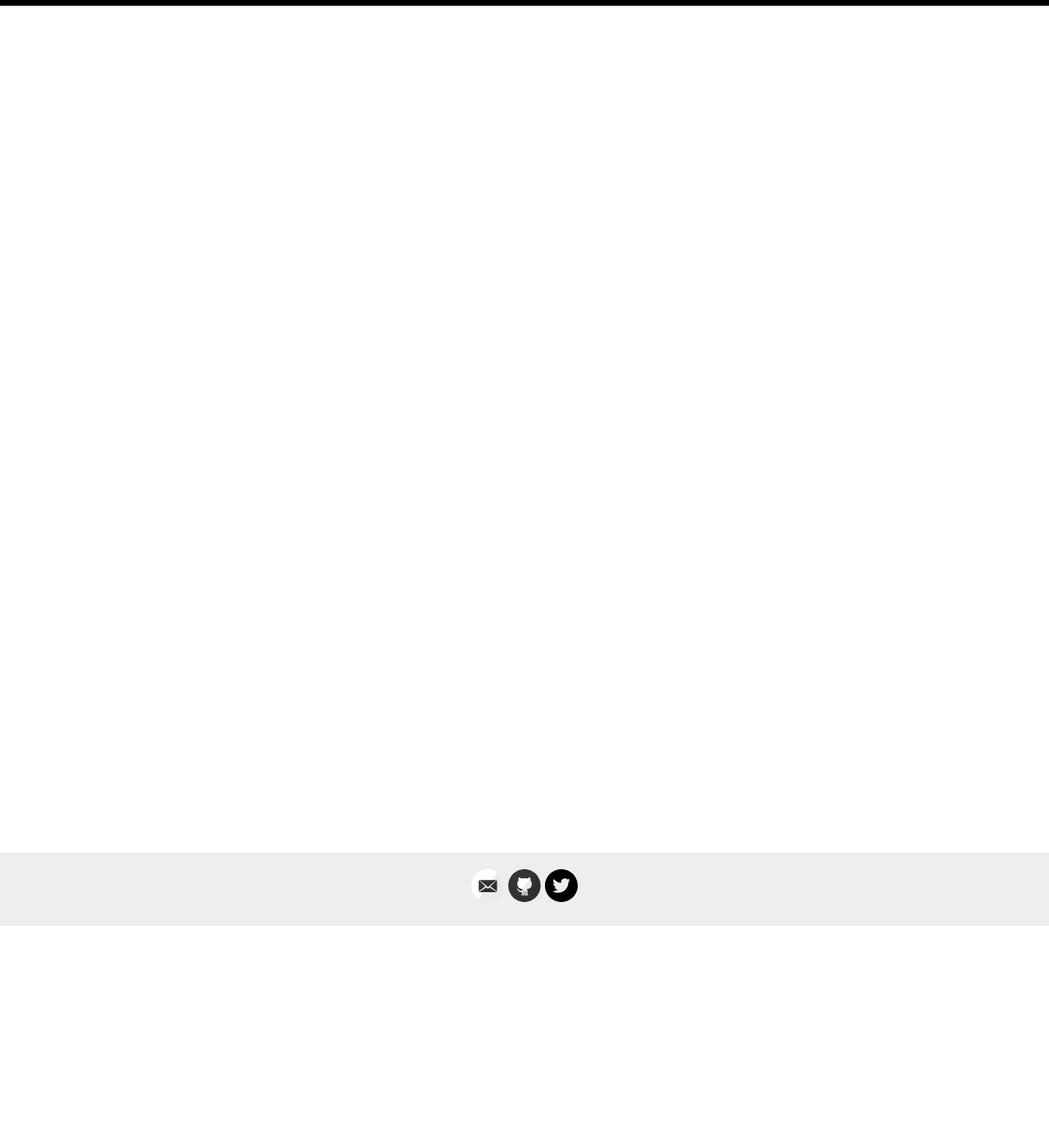
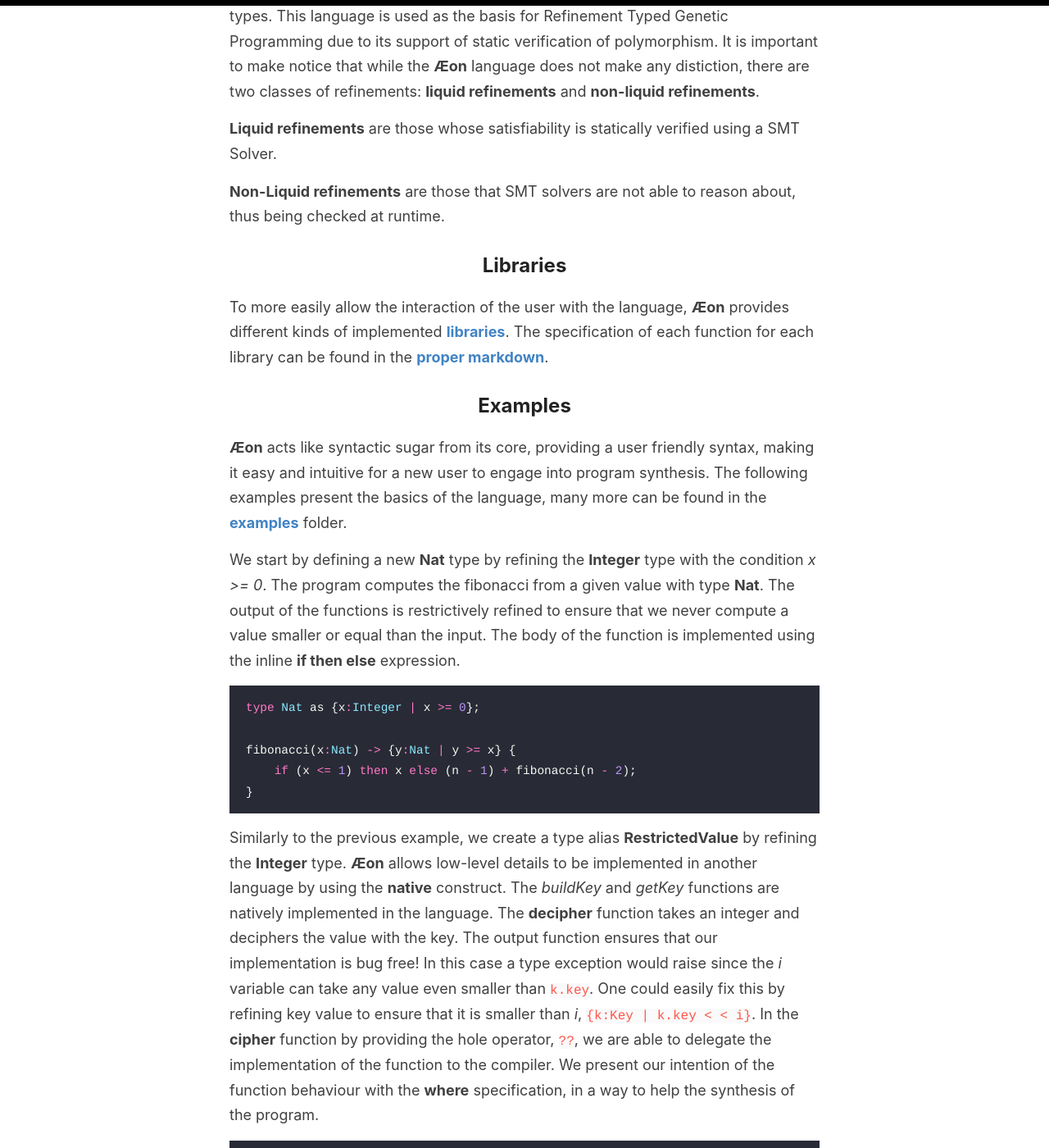
Before and after one commit to pcanelas/pcanelas.github.io, a Jekyll site: the page built from _pages/aeon.md, in a window 1280 px wide and 1400 px high, scrolled down 271 px. Shown: the whole window at 82% size. Built offline with Jekyll 4.4.1, drawn with Linux system fonts in a browser that asks for light colours; some of the changed text lies outside the part shown.

Commit message:
Updated The aeon language page

````diff
--- a/_layouts/post.html
+++ b/_layouts/post.html
@@ -27,9 +27,9 @@ layout: default
     {{ content }}
   </div>
 
-  <div>
+  <!-- <div>
     <p><span class="share-box">Share:</span> <a href="http://twitter.com/share?text={{ page.title }}&url={{site.url}}{{page.url}}" target="_blank">Twitter</a>, <a href="https://www.facebook.com/sharer.php?u={{site.url}}{{page.url}}" target="_blank">Facebook</a></p>
-  </div>
+  </div>-->
 
   <!--<div class="date">
     Written on {{ page.date | date: "%B %e, %Y" }}
--- a/_pages/aeon.md
+++ b/_pages/aeon.md
@@ -1,7 +1,56 @@
 ---
 layout: page
-title: Software
-permalink: /software/aeon
+title: The Æon Programming Language
+permalink: /aeon/
+categories: [Program Synthesis, Refinement Types, Genetic Programming]
 ---
 
-Aeon here
+
+**Æon** is a programming language with polymorphism and non-restricted-refined types. This language is used as the basis for Refinement Typed Genetic Programming due to its support of static verification of polymorphism.
+It is important to make notice that while the **Æon** language does not make any distiction, there are two classes of refinements: **liquid refinements** and **non-liquid refinements**.
+
+**Liquid refinements** are those whose satisfiability is statically verified using a SMT Solver.
+
+**Non-Liquid refinements** are those that SMT solvers are not able to reason about, thus being checked at runtime.
+
+## Libraries
+
+To more easily allow the interaction of the user with the language, **Æon** provides different kinds of implemented [**libraries**](aeon/libraries). The specification of each function for each library can be found in the [**proper markdown**](aeon/libraries/Documentation.md).
+
+
+## Examples
+
+**Æon** acts like syntactic sugar from its core, providing a user friendly syntax, making it easy and intuitive for a new user to engage into program synthesis. The following examples present the basics of the language, many more can be found in the [**examples**](examples/aeon3/) folder.
+
+We start by defining a new **Nat** type by refining the **Integer** type with the condition *x >= 0*. The program computes the fibonacci from a given value with type **Nat**.  The output of the functions is restrictively refined to ensure that we never compute a value smaller or equal than the input. The body of the function is implemented using the inline **if then else** expression.
+
+```haskell
+type Nat as {x:Integer | x >= 0};
+
+fibonacci(x:Nat) -> {y:Nat | y >= x} {
+    if (x <= 1) then x else (n - 1) + fibonacci(n - 2);
+}
+```
+
+Similarly to the previous example, we create a type alias **RestrictedValue** by refining the **Integer** type. **Æon** allows low-level details to be implemented in another language by using the **native** construct. The *buildKey* and *getKey* functions are natively implemented in the language.
+The **decipher** function takes an integer and deciphers the value with the key. The output function ensures that our implementation is bug free! In this case a type exception would raise since the *i* variable can take any value even smaller than ```k.key```. One could easily fix this by refining key value to ensure that it is smaller than *i*, ```{k:Key | k.key < < i}```.
+In the **cipher** function by providing the hole operator, ```??```, we are able to delegate the implementation of the function to the compiler. We present our intention of the function behaviour with the **where** specification, in a way to help the synthesis of the program.
+
+```haskell
+type RestrictedValue as {x:Integer | x >= 0 && x <= 1024};
+
+type Key {
+    {key : RestrictedValue};
+}
+
+buildKey(i:RestrictedValue) -> {k:Key | k.key == i} = native;
+getKey(key:Key) -> key:RestrictedValue = native;
+
+decipher(i:Integer, k:Key) -> {j:Integer | j > 0} {
+    i - getKey(k);
+}
+
+cipher(i:Integer, k:Key) -> j:Integer where {j >= 0 and i == decipher(j, getKey(k))} {
+    ??;
+}
+```
````
Also changed, not shown: _pages/software.md (+1 -1 lines).
